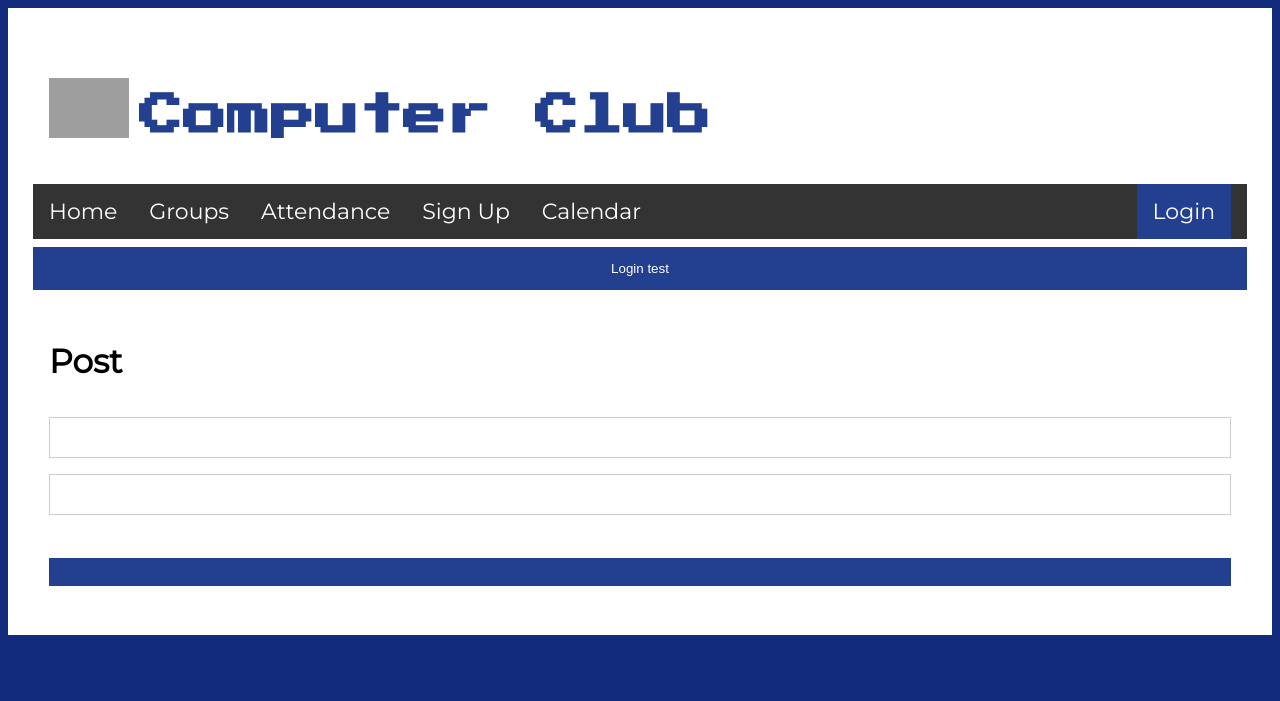
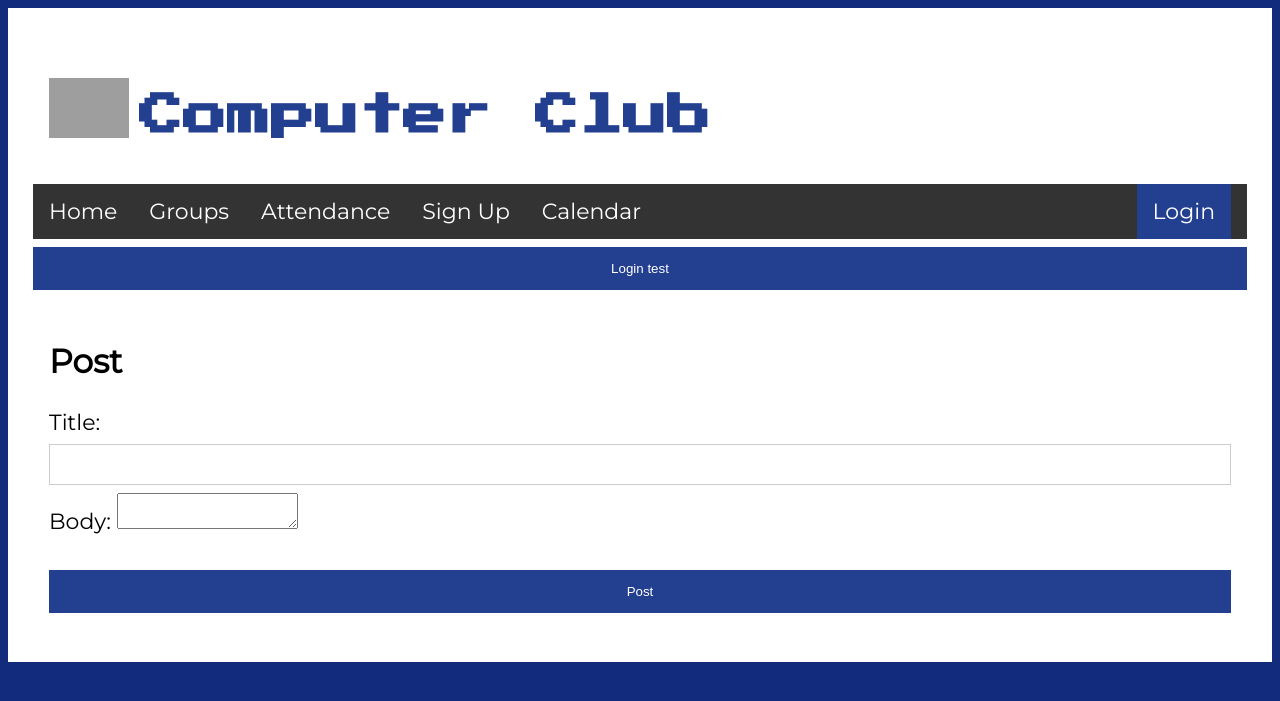
Before and after one commit to Redstone-2/CITComputerClub2, a Jekyll site: the page built from post.html, in a window 1280 px wide. Shown: the top 701 px of the page. Built offline with Jekyll 4.4.1, drawn with Linux system fonts in a browser that asks for light colours; nearby versions of some CDN libraries; the repository's description, which GitHub fills in, is left out; grey boxes are pictures that could not be loaded.

Commit message:
Update post.html

```diff
--- a/post.html
+++ b/post.html
@@ -3,8 +3,9 @@ layout: default
 permalink: //post
 ---
 <h2>Post</h2>
-
+<p4>Title:</p4>
   <input type="text" id="post-title"><br>
-  <input type="text" id="post-body"><br><br>
-  <button type="button" id="post">
+<p4>Body:</p4>
+<textarea id="post-body"></textarea><br><br>
+<button type="button" id="post">Post</button>
 </form>
```
